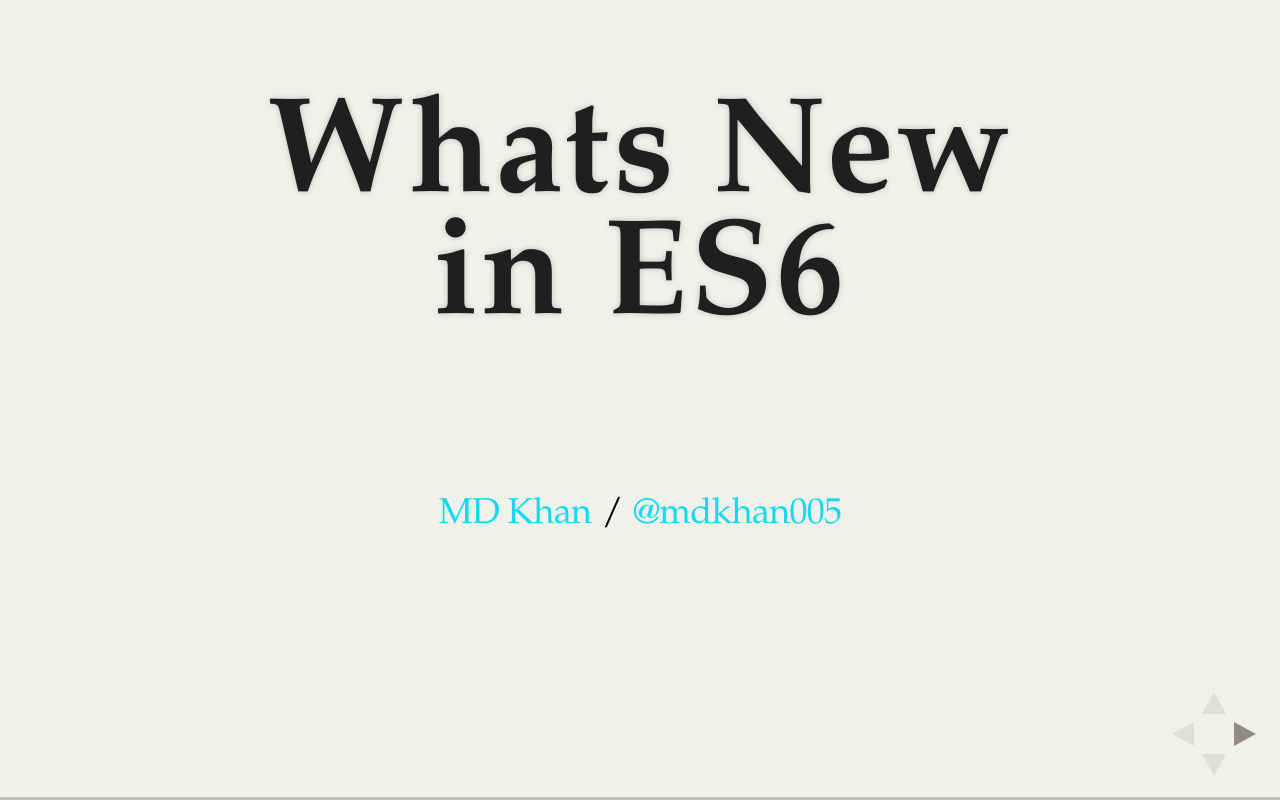
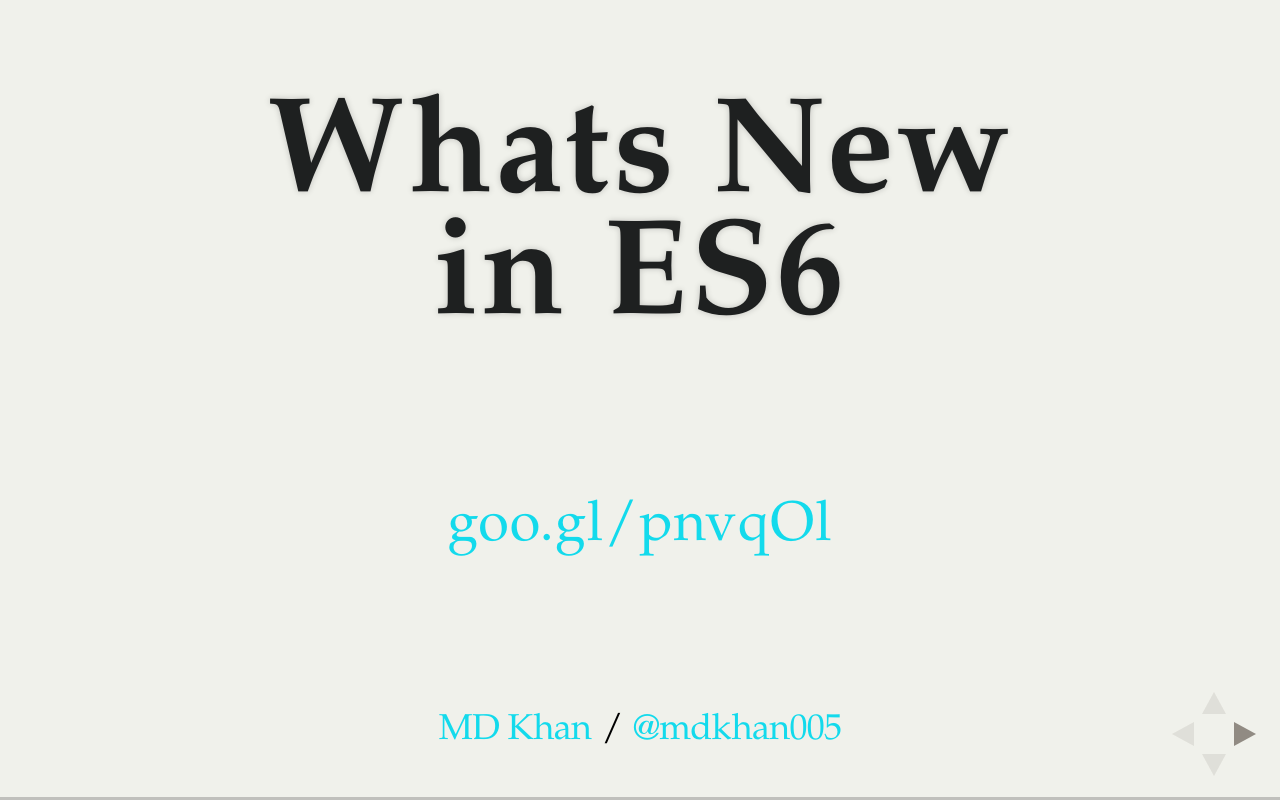
Before and after one commit to khan4019/ES6, a plain HTML site: page index.html in a window 1280 px wide. Drawn offline with Linux system fonts and the light colour scheme.

Commit message:
added link to slides

```diff
--- a/index.html
+++ b/index.html
@@ -73,6 +73,8 @@
 <!-- start of intro -->
 					<section>
 						<h1>Whats New in ES6</h1>
+						<br/><br/><br/>
+						<h3> <a href="goo.gl/pnvqOl">goo.gl/pnvqOl</a> </h3>
 						<br/><br/><br/>
 						<p>
 							<a href="http://jhankarmahbub.com">MD Khan</a> / <a href="http://twitter.com/mdkhan005">@mdkhan005</a>
@@ -805,6 +807,8 @@ console.log(set2.values()); // 1,2,3
 					<section>
 						<h1>Thank you</h1>
 						<br/><br/><br/>
+						<h3> <a href="goo.gl/pnvqOl">goo.gl/pnvqOl</a> </h3>
+						<br/><br/><br/>
 						<p>
 							<a href="http://jhankarmahbub.com">MD Khan</a> / <a href="http://twitter.com/mdkhan005">@mdkhan005</a>
 						</p>
```
